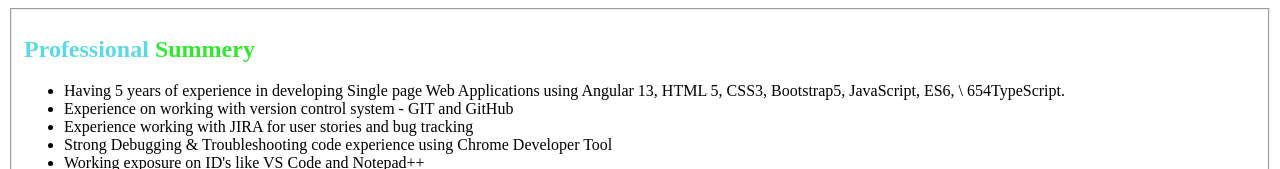
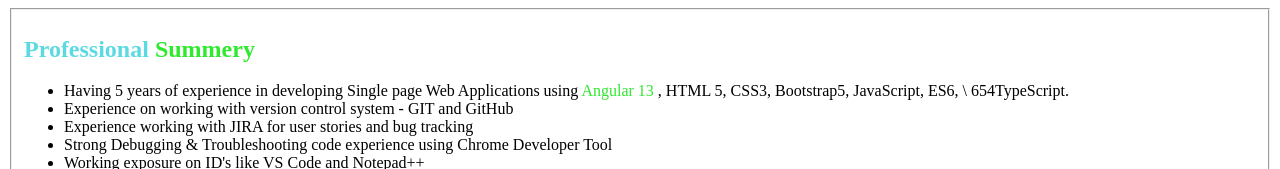
Before and after one commit to minakshikadao/profile-minakshi, a plain HTML site: page home.html in a window 1280 px wide. Shown: the top 169 px of the page. Drawn offline with Linux system fonts and the light colour scheme.

Commit message:
angular update
angular update

```diff
--- a/home.html
+++ b/home.html
@@ -20,7 +20,7 @@
     <ul>
       <li>
         Having 5 years of experience in developing Single page Web Applications
-        using Angular 13, HTML 5, CSS3, Bootstrap5, JavaScript, ES6, \
+        using <span id="green">Angular 13</span> , HTML 5, CSS3, Bootstrap5, JavaScript, ES6, \
         654TypeScript.
       </li>
       <li>
```
